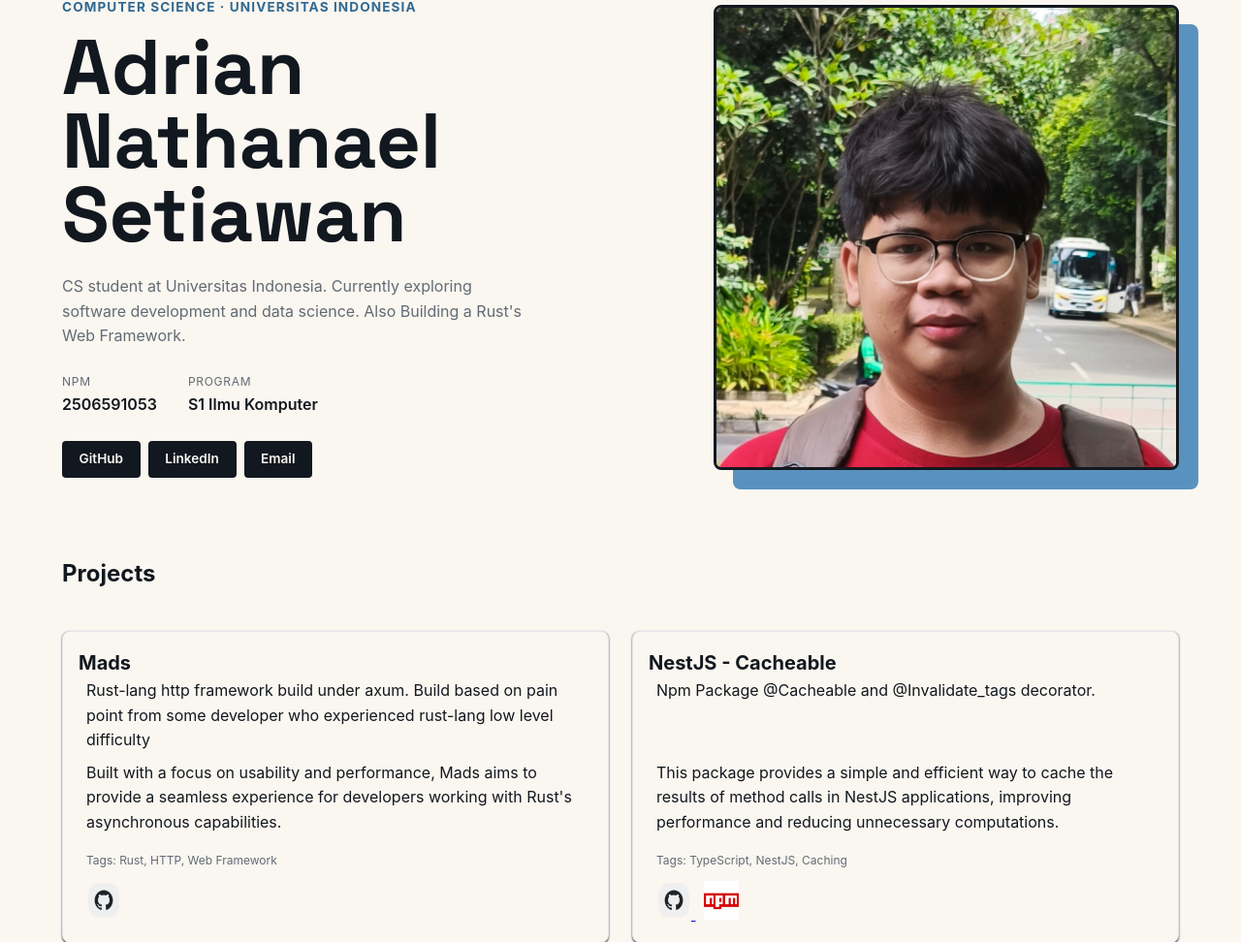
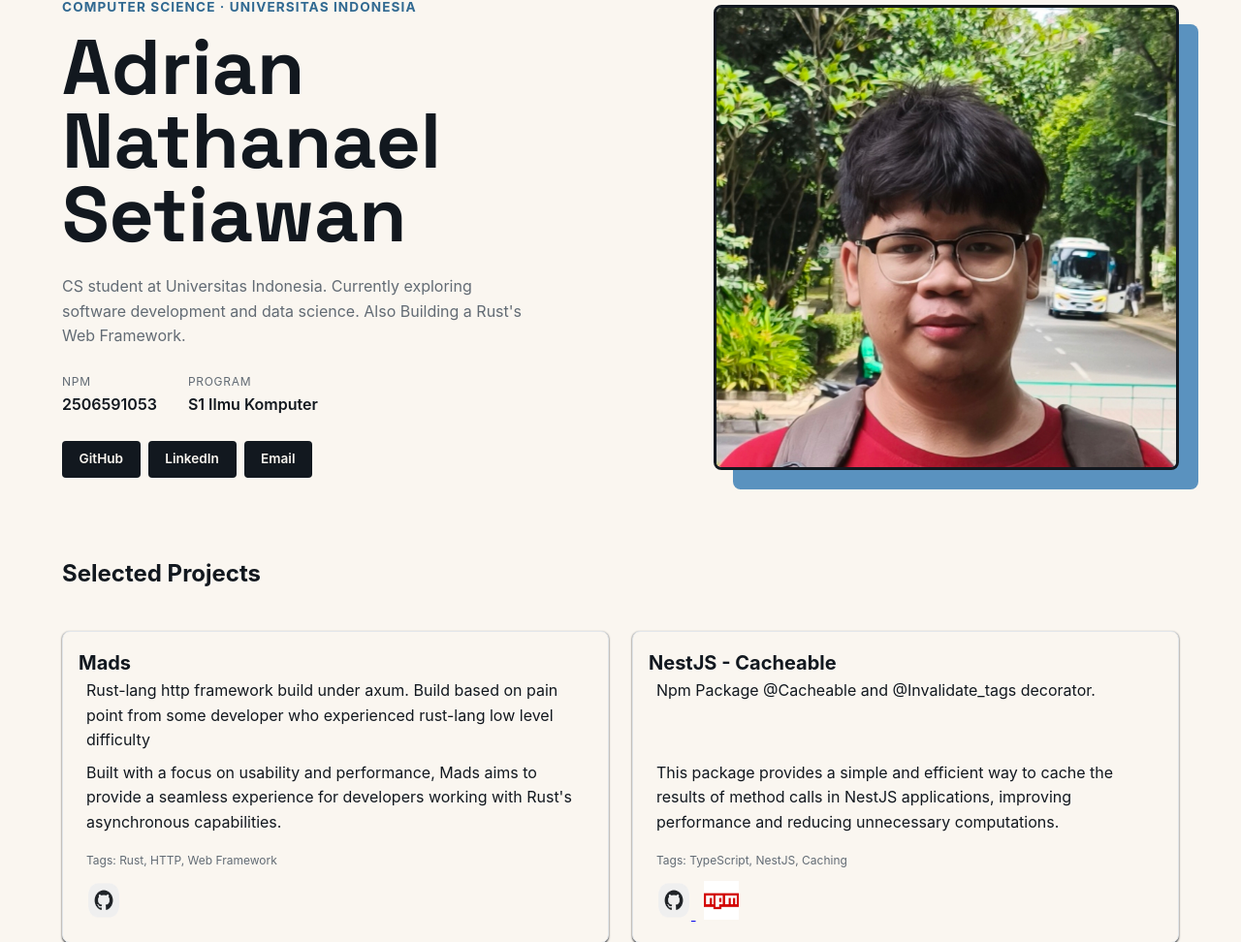
Before and after one commit to Adriannathan89/myportofolio, a Django app: page / in a window 1280 px wide. Shown: the part 149-1121 px from the top of the page at 97% size. Run offline with Django 5.2, Linux system fonts and the light colour scheme.

Commit message:
chore: change headline into selected project

```diff
--- a/templates/index.html
+++ b/templates/index.html
@@ -58,7 +58,7 @@
 
         <section id="projects" class="projects">
             <div class="content">
-                <h2 class="section-title">Projects</h2>
+                <h2 class="section-title">Selected Projects</h2>
                 <div class="project-grid">
                     <div class="project-card">
                         <h3 class="project-title">Mads</h3>
```
